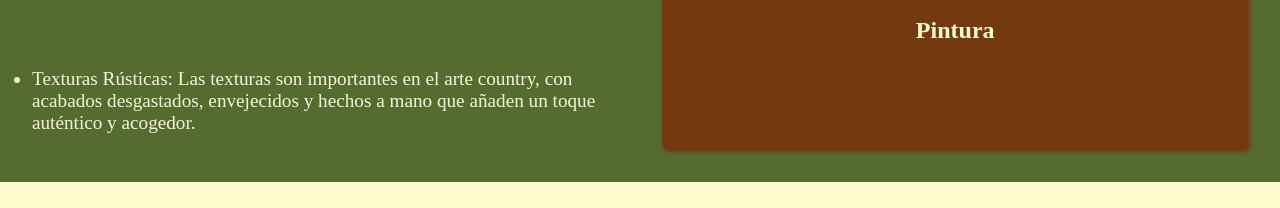
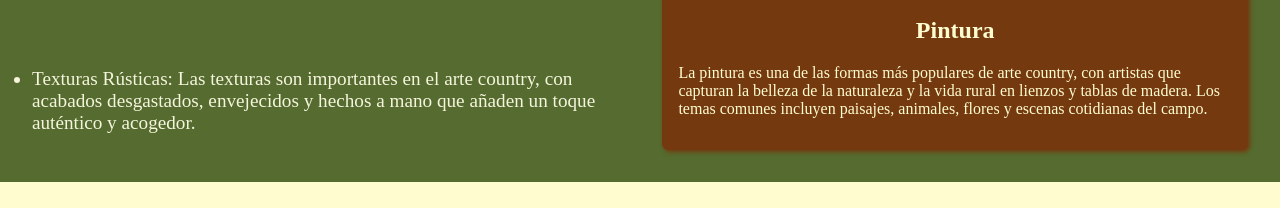
Before and after one commit to Josecopro/RiconArtesano, a plain HTML site: page index.html in a window 1280 px wide. Shown: the part 1024-1232 px from the top of the page. Drawn offline with Linux system fonts and the light colour scheme.

Commit message:
hotfix
Text that has the same color that the background :hamster:

```diff
--- a/style.css
+++ b/style.css
@@ -151,10 +151,6 @@ body{
     gap: 1rem;
 }
 
-.Card__Text {
-    font-size: 1em;
-    color: var(--Marron);
-}
 /* Navigation Styles */
 nav {
     background-color: var(--AzulPastel);
```
